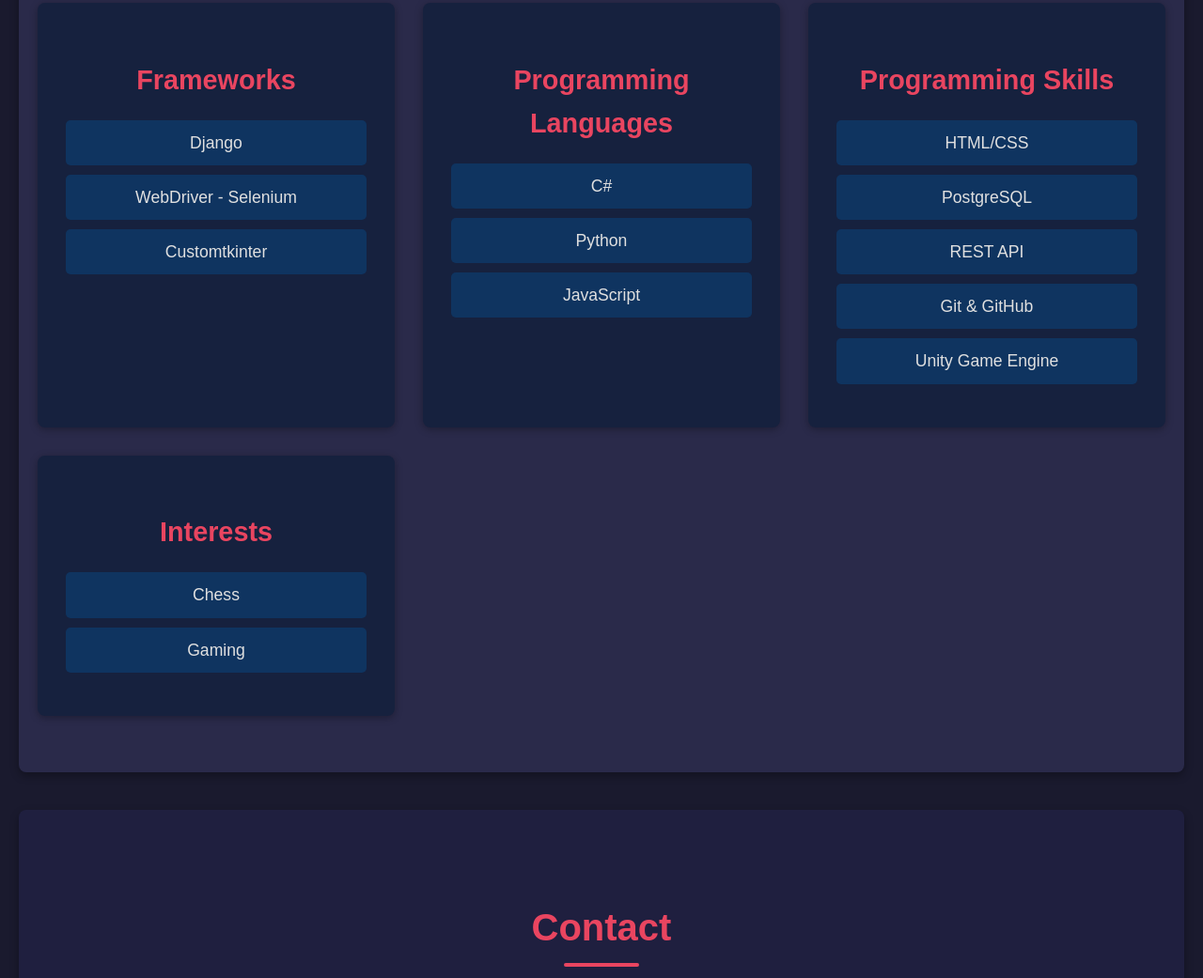
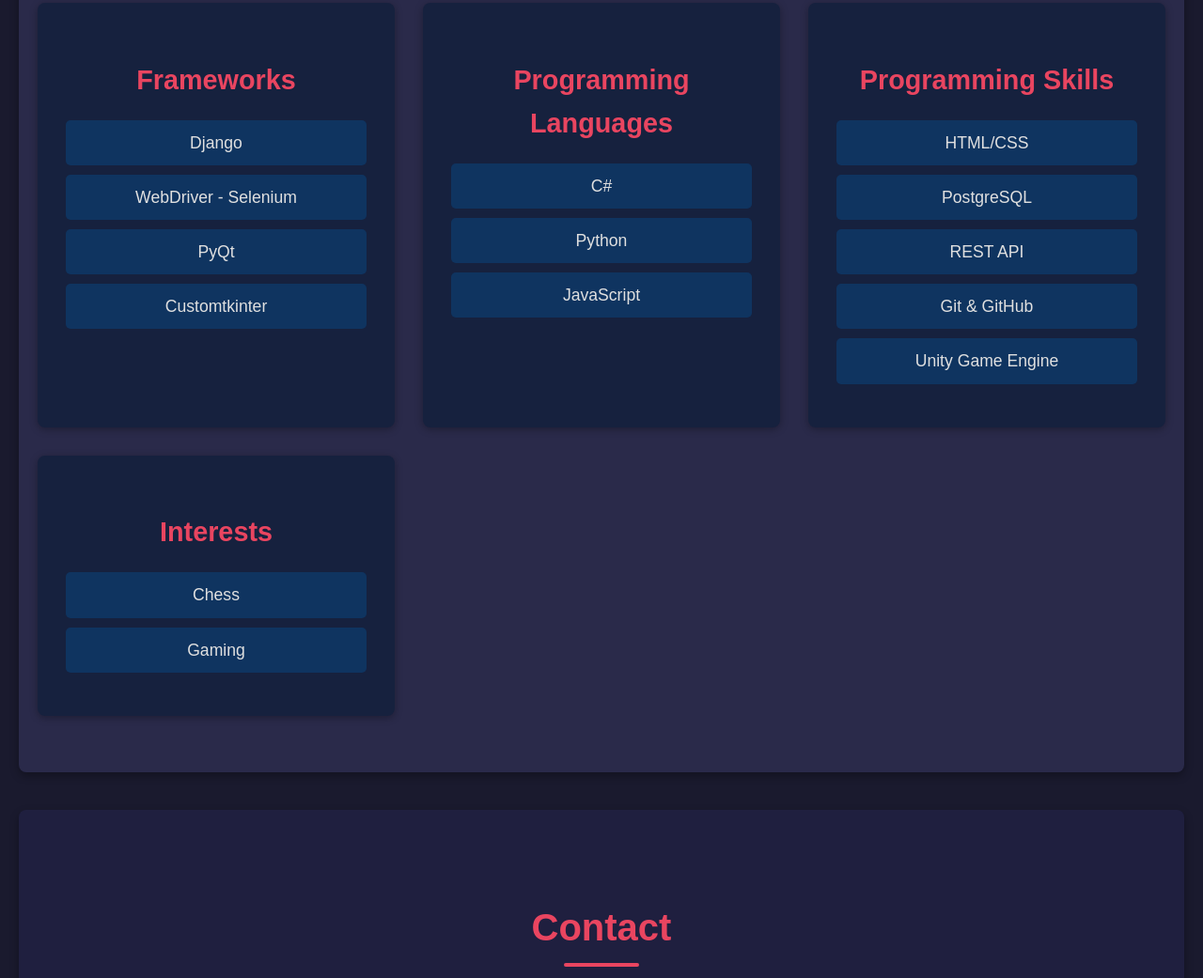
Before and after one commit to Muhammed-Abdulrhman/muhammed-portfolio, a plain HTML site: page index.html in a window 1280 px wide. Shown: the part 1642-2683 px from the top of the page at 94% size. Drawn offline with Linux system fonts and the light colour scheme.

Commit message:
Update index.html

```diff
--- a/index.html
+++ b/index.html
@@ -49,6 +49,7 @@
                 <ul>
                     <li>Django</li>
                     <li>WebDriver - Selenium</li>
+                    <li>PyQt</li>
                     <li>Customtkinter</li>
                 </ul>
             </div>
```
